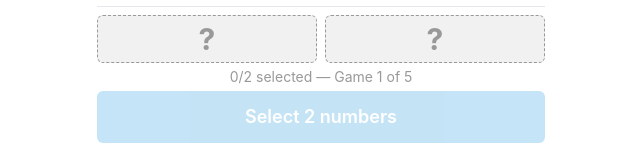
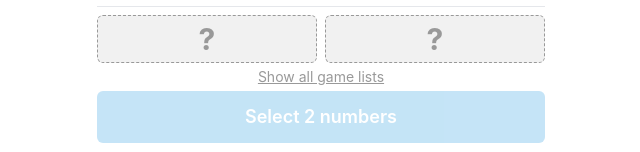
Before and after one commit to chheunseangmeng/Number-Bot, a Vue app: page / in a window 1280 px wide. Shown: the part 645-797 px from the top of the page, without its empty margins (319-959 px from the left). Built offline with nearby package versions, Linux system fonts and the light colour scheme.

Commit message:
Added show and hide for the game lists

```diff
--- a/src/views/HomeView.vue
+++ b/src/views/HomeView.vue
@@ -17,6 +17,7 @@
       <!-- Games List -->
       <div
         v-if="store.games.length > 0 || store.selectedCount > 0"
+        v-show="isShowGames"
         class="w-full max-w-md flex-none mb-2"
       >
         <!-- Saved games -->
@@ -100,10 +101,15 @@
       </div>
 
       <!-- Counter -->
-      <p class="text-center text-sm text-[var(--tg-theme-hint-color)] flex-none mt-1">
+      <!-- <p class="text-center text-sm text-[var(--tg-theme-hint-color)] flex-none mt-1">
         {{ store.selectedCount }}/2 selected —
         Game {{ store.editingIndex !== null ? store.editingIndex + 1 : store.gamesCount + 1 }}
         of {{ store.MAX_GAMES }}
+      </p> -->
+
+
+      <p @click="isShowGames = !isShowGames"  class="text-center text-sm text-[var(--tg-theme-hint-color)] flex-none mt-1 underline cursor-pointer">
+        {{ isShowGames ? "Hide all game lists":"Show all game lists" }}
       </p>
 
       <!-- Action Buttons -->
@@ -138,7 +144,7 @@
 </template>
 
 <script setup>
-import { computed } from "vue";
+import { computed, ref } from "vue";
 import NumberGrid from "@/components/grid/NumberGrid.vue";
 import NextButton from "@/components/ui/NextButton.vue";
 import { useGridStore } from "../stores/gridStore";
@@ -154,6 +160,8 @@ const selectedNumbers = computed(() => {
   });
   return boxes;
 });
+
+const isShowGames = ref(false)
 
 const canSubmit = computed(() => store.selectedCount === 2);
 
```
